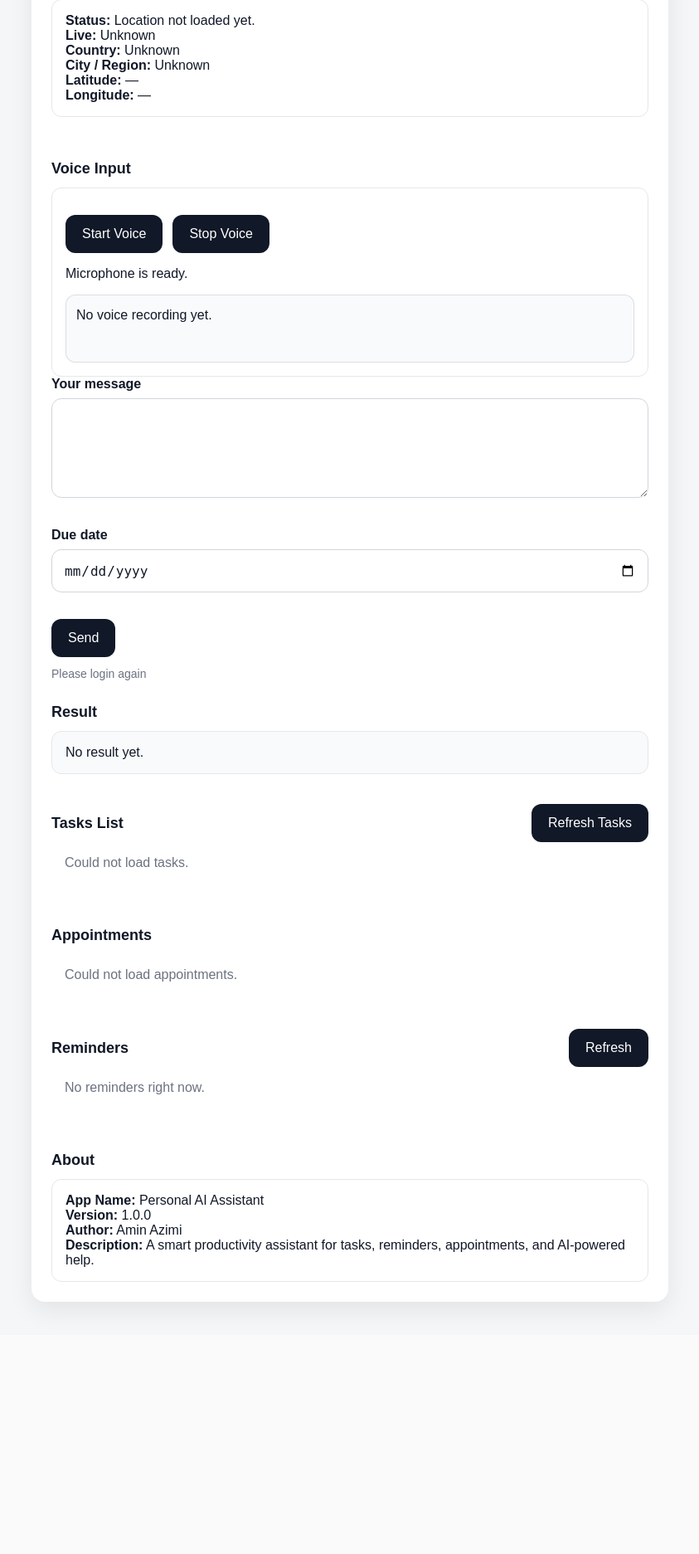
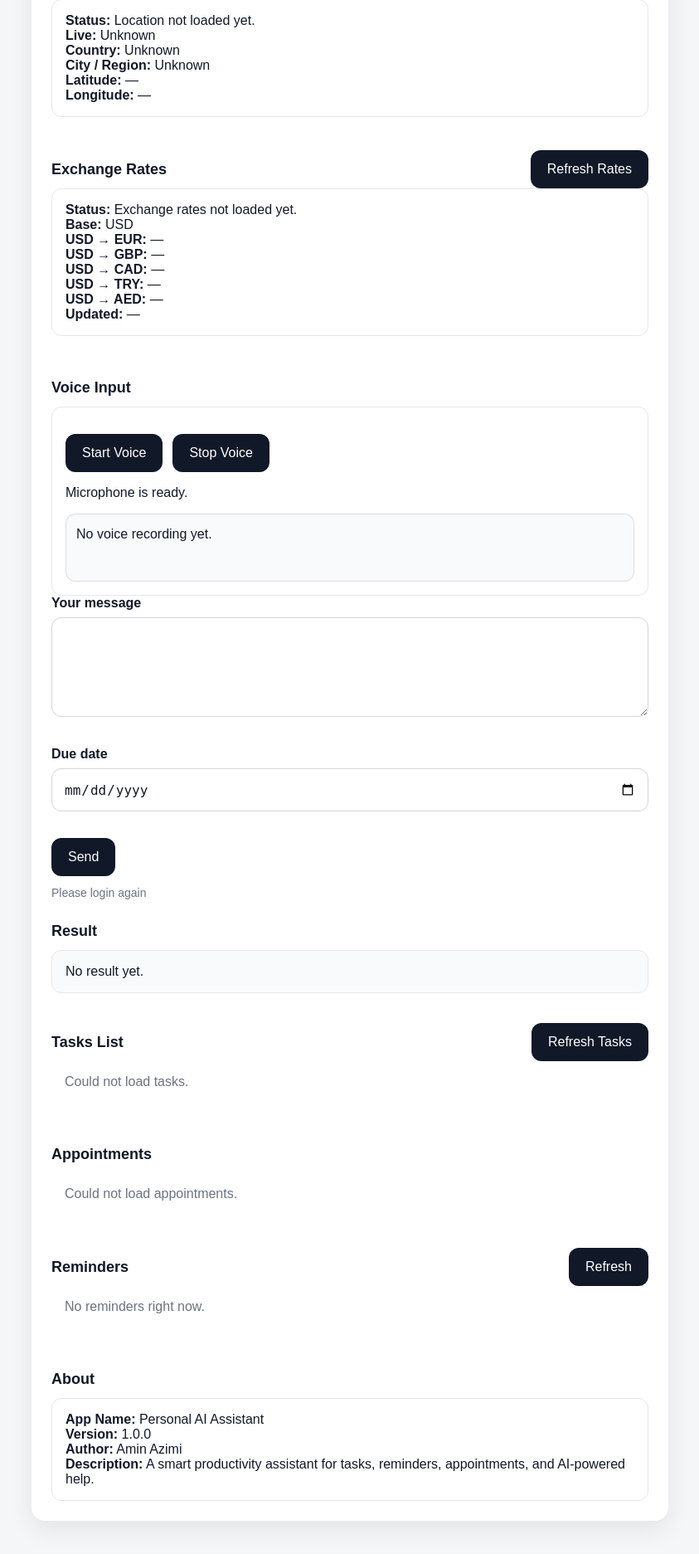
Before and after one commit to aminbita162-glitch/personal-ai-assistant, a Flask app: page / in a window 1280 px wide. Shown: the part 649-2522 px from the top of the page at 83% size, without its empty margins (218-1061 px from the left). Before the commit the page ends 2234 px from the top, so only its background shows below. Run offline with Flask 3, Linux system fonts and the light colour scheme; some libraries are stand-ins or nearby versions.

Commit message:
Update index.html

```diff
--- a/templates/index.html
+++ b/templates/index.html
@@ -88,6 +88,22 @@
     </div>
 
     <div style="display:flex;justify-content:space-between;align-items:center;margin-top:24px;">
+        <h3>Exchange Rates</h3>
+        <button id="refreshExchangeRatesButton" type="button">Refresh Rates</button>
+    </div>
+
+    <div class="task-item">
+        <strong>Status:</strong> <span id="exchangeRatesStatusText">Exchange rates not loaded yet.</span><br>
+        <strong>Base:</strong> <span id="exchangeRatesBaseText">USD</span><br>
+        <strong>USD → EUR:</strong> <span id="exchangeRateEurText">—</span><br>
+        <strong>USD → GBP:</strong> <span id="exchangeRateGbpText">—</span><br>
+        <strong>USD → CAD:</strong> <span id="exchangeRateCadText">—</span><br>
+        <strong>USD → TRY:</strong> <span id="exchangeRateTryText">—</span><br>
+        <strong>USD → AED:</strong> <span id="exchangeRateAedText">—</span><br>
+        <strong>Updated:</strong> <span id="exchangeRatesUpdatedText">—</span>
+    </div>
+
+    <div style="display:flex;justify-content:space-between;align-items:center;margin-top:24px;">
         <h3>Voice Input</h3>
     </div>
 
@@ -148,7 +164,7 @@
         <strong>App Name:</strong> Personal AI Assistant<br>
         <strong>Version:</strong> 1.0.0<br>
         <strong>Author:</strong> Amin Azimi<br>
-        <strong>Description:</strong> A smart productivity assistant for tasks, appointments, reminders, live location, voice input, and AI-powered help.
+        <strong>Description:</strong> A smart productivity assistant for tasks, appointments, reminders, live location, exchange rates, voice input, and AI-powered help.
     </div>
 </div>
 
```
